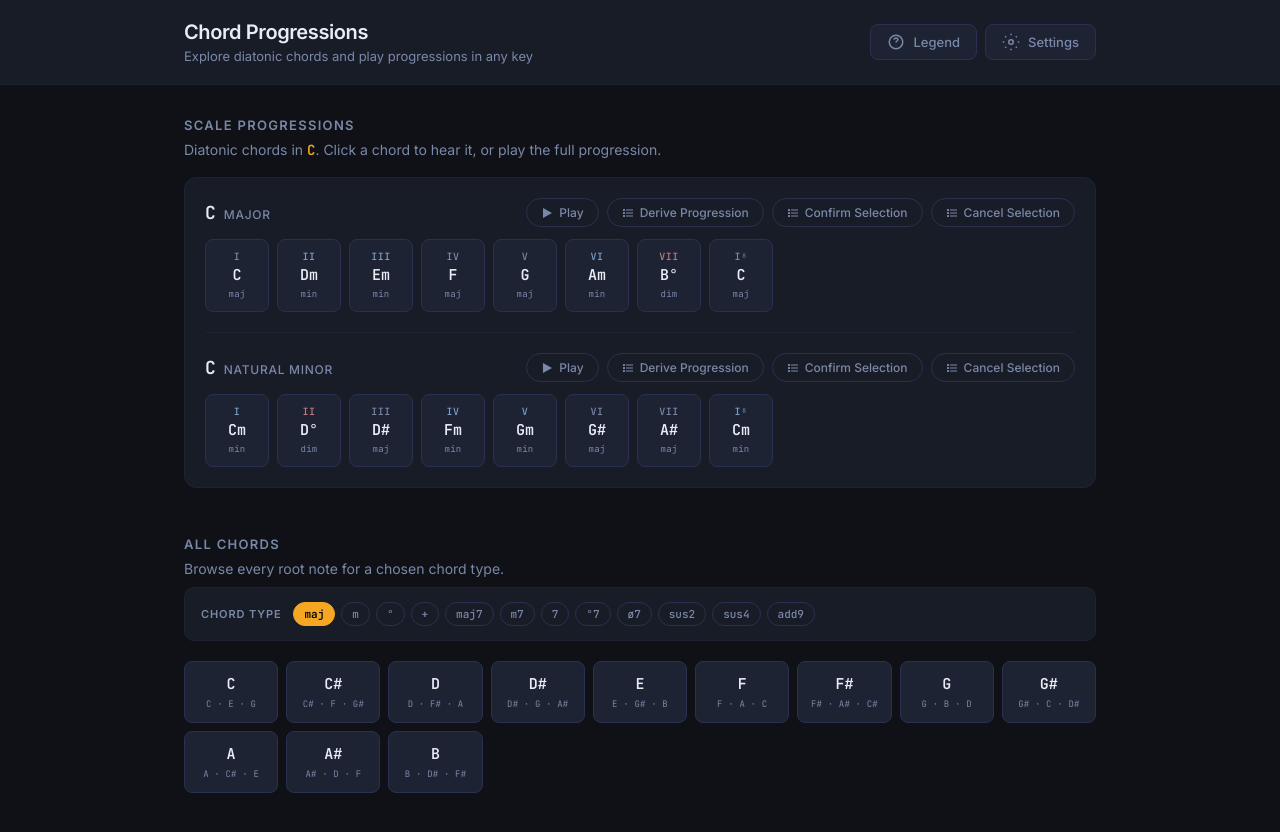
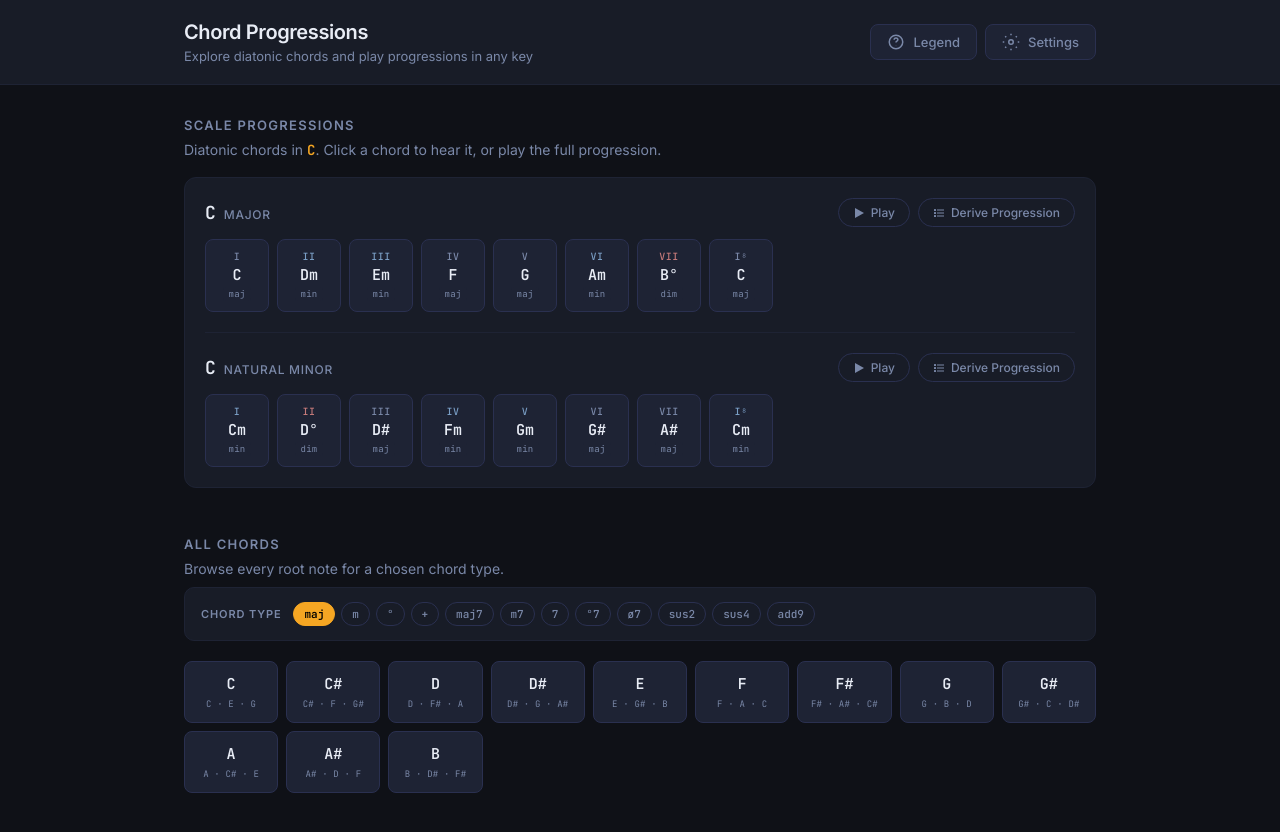
Before and after one commit to GermanCodeEngineer/chord-progressions, a Vue app: page / in a window 1280 px wide. Shown: the top 832 px of the page. Built offline with nearby package versions, Linux system fonts and the light colour scheme.

Commit message:
Continue

```diff
--- a/src/components/RoundCheckbox.vue
+++ b/src/components/RoundCheckbox.vue
@@ -1,4 +1,5 @@
 <script setup>
+// TODO: adapt style to rest of website (gree hook doesn't fit in with the rest of the design)
 const props = defineProps({
   modelValue: {
     type: Boolean,
--- a/src/components/ScaleRow.vue
+++ b/src/components/ScaleRow.vue
@@ -7,7 +7,6 @@
       </div>
 
       <div class="scale-actions">
-        <!-- Play Progression Button -->
         <button
           class="play-progression-btn"
           :class="{ 'is-playing': isThisPlaying }"
@@ -24,14 +23,12 @@
           <span>{{ isThisPlaying ? 'Stop' : 'Play' }}</span>
         </button>
 
-        <!-- Derive Progression Button (Toggles Selection Mode) -->
         <button
+          v-if="!inSelectionMode"
           class="derive-progression-btn"
-          :class="{ 'is-active': inSelectionMode }"
           @click="updateDeriveState(true)"
           title='Select chords to derive a progression'
         >
-          <!-- List/Check icon for selection mode -->
           <svg width="12" height="12" viewBox="0 0 12 12" fill="currentColor">
             <rect x="1" y="2" width="2" height="2" rx="0.5"/>
             <rect x="4" y="2.5" width="7" height="1"/>
@@ -40,45 +37,32 @@
             <rect x="1" y="8" width="2" height="2" rx="0.5"/>
             <rect x="4" y="8.5" width="7" height="1"/>
           </svg>
-          <span>{{ "Derive Progression" }}</span>
+          <span>Derive Progression</span>
         </button>
 
-        <!-- Confirm Derive Progression Button -->
         <button
+          v-if="inSelectionMode"
           class="confirm-selection-btn"
-          @click="updateDeriveState(false)"
-          title="Exit selection mode"
+          @click="updateDeriveState(true)"
+          title="Confirm your selected progression"
         >
-          <!-- List/Check icon for selection mode -->
-          <!-- TODO: Change symbol, make btn green -->
-          <svg width="12" height="12" viewBox="0 0 12 12" fill="currentColor">
-            <rect x="1" y="2" width="2" height="2" rx="0.5"/>
-            <rect x="4" y="2.5" width="7" height="1"/>
-            <rect x="1" y="5" width="2" height="2" rx="0.5"/>
-            <rect x="4" y="5.5" width="7" height="1"/>
-            <rect x="1" y="8" width="2" height="2" rx="0.5"/>
-            <rect x="4" y="8.5" width="7" height="1"/>
+          <svg width="12" height="12" viewBox="0 0 12 12" fill="none" stroke="currentColor" stroke-width="2" stroke-linecap="round" stroke-linejoin="round">
+            <polyline points="2 6 5 9 10 3"/>
           </svg>
-          <span>{{ "Confirm Selection" }}</span>
+          <span>Confirm Selection</span>
         </button>
 
-        <!-- Cancel Derive Progression Button -->
         <button
+          v-if="inSelectionMode"
           class="cancel-selection-btn"
           @click="updateDeriveState(false)"
           title="Exit selection mode"
         >
-          <!-- List/Check icon for selection mode -->
-          <!-- TODO: Change symbol, make btn red -->
-          <svg width="12" height="12" viewBox="0 0 12 12" fill="currentColor">
-            <rect x="1" y="2" width="2" height="2" rx="0.5"/>
-            <rect x="4" y="2.5" width="7" height="1"/>
-            <rect x="1" y="5" width="2" height="2" rx="0.5"/>
-            <rect x="4" y="5.5" width="7" height="1"/>
-            <rect x="1" y="8" width="2" height="2" rx="0.5"/>
-            <rect x="4" y="8.5" width="7" height="1"/>
+          <svg width="12" height="12" viewBox="0 0 12 12" fill="none" stroke="currentColor" stroke-width="2" stroke-linecap="round">
+            <line x1="2" y1="2" x2="10" y2="10"/>
+            <line x1="10" y1="2" x2="2" y2="10"/>
           </svg>
-          <span>{{ "Cancel Selection" }}</span>
+          <span>Cancel</span>
         </button>
       </div>
     </div>
@@ -102,7 +86,6 @@ import ChordButton from './ChordButton.vue'
 import { playProgression, stopProgression, isPlaying, finishWithBase } from '../useAudio.ts'
 import { DEFAULT_BPM, type Chord } from '../musicTheory.ts'
 
-// TypeScript typed Props with defaults
 const props = withDefaults(
   defineProps<{
     rootNote: string
@@ -120,7 +103,6 @@ const thisProgressionId = computed<string>(() => `${props.rootNote}-${props.scal
 const activeProgressionId = ref<string | null>(null)
 const inSelectionMode = ref<boolean>(false)
 
-// Track if THIS scale's progression is playing
 const isThisPlaying = computed<boolean>(() =>
   isPlaying.value && activeProgressionId.value === thisProgressionId.value
 )
@@ -130,15 +112,12 @@ function updateDeriveState(positive: boolean): void {
     if (!inSelectionMode.value) {
       inSelectionMode.value = true
     } else {
-      // Confirm
+      // Confirm logic goes here
+
     }
   } else {
     inSelectionMode.value = false
   }
-}
-
-function toggleSelectionMode(): void {
-  inSelectionMode.value = !inSelectionMode.value
 }
 
 async function handlePlayProgression(): Promise<void> {
@@ -158,6 +137,13 @@ async function handlePlayProgression(): Promise<void> {
 </script>
 
 <style scoped>
+/* Fallback contextual variables if not declared globally */
+:root {
+  --success: #2e7d32;
+  --danger: #d32f2f;
+  --danger-dim: rgba(211, 47, 47, 0.1);
+}
+
 .scale-row {
   padding: 20px 0;
   border-bottom: 1px solid var(--border-subtle);
@@ -181,7 +167,6 @@ async function handlePlayProgression(): Promise<void> {
   gap: 8px;
 }
 
-/* Button action container layout */
 .scale-actions {
   display: flex;
   align-items: center;
@@ -203,6 +188,7 @@ async function handlePlayProgression(): Promise<void> {
   text-transform: uppercase;
 }
 
+/* Base button properties shared across all state controls */
 .play-progression-btn,
 .derive-progression-btn,
 .confirm-selection-btn,
@@ -217,11 +203,12 @@ async function handlePlayProgression(): Promise<void> {
   color: var(--text-muted);
   font-size: 12px;
   font-weight: 500;
-  transition: all 0.15s;
+  transition: all 0.15s ease;
   white-space: nowrap;
   cursor: pointer;
 }
 
+/* Individualized Hover States (Fixed Orange Hover Leakage) */
 .play-progression-btn:hover,
 .derive-progression-btn:hover {
   border-color: var(--accent);
@@ -229,12 +216,35 @@ async function handlePlayProgression(): Promise<void> {
   background: var(--accent-dim);
 }
 
-.play-progression-btn.is-playing,
-.derive-progression-btn.is-active {
+.play-progression-btn.is-playing {
   border-color: var(--accent);
   color: var(--accent);
   background: var(--accent-dim);
-  box-shadow: 0 0 12px var(--accent-glow);
+}
+
+/* Dedicated Green styling for Confirmation */
+.confirm-selection-btn {
+  border-color: var(--success, #2e7d32);
+  color: #fff;
+  background: var(--success, #2e7d32);
+}
+
+.confirm-selection-btn:hover {
+  background: color-mix(in srgb, var(--success, #2e7d32), #000 15%);
+  border-color: color-mix(in srgb, var(--success, #2e7d32), #000 15%);
+  color: #fff;
+}
+
+/* Dedicated Red styling for Cancellation */
+.cancel-selection-btn {
+  border-color: var(--danger, #d32f2f);
+  color: var(--danger, #d32f2f);
+  background: transparent;
+}
+
+.cancel-selection-btn:hover {
+  background: var(--danger-dim, rgba(211, 47, 47, 0.1));
+  color: var(--danger, #d32f2f);
 }
 
 .chords-row {
--- a/src/musicTheory.ts
+++ b/src/musicTheory.ts
@@ -126,7 +126,6 @@ export function buildScaleChords(rootNote: string, scaleType: keyof typeof SCALE
       const idx = (noteIdx + (chordInterval % 12)) % 12
       // Octave shifts for intervals > 11
       const octaveShift = Math.floor(chordInterval / 12)
-      console.log(`Calculating note for root ${note}, chord interval ${chordInterval}: note index ${idx}, octave shift ${octaveShift}`)
       return { note: NOTES[idx]!, octave: 4 + octaveShift }
     })
 
--- a/src/style.css
+++ b/src/style.css
@@ -19,6 +19,11 @@
   --playing-dim: rgba(74, 222, 128, 0.15);
   --font-ui: 'Inter', system-ui, sans-serif;
   --font-mono: 'JetBrains Mono', 'Fira Code', monospace;
+
+  --success: #28a745;
+  --success-dim: rgba(40, 167, 69, 0.15);
+  --danger: #dc3545;
+  --danger-dim: rgba(220, 53, 69, 0.15);
 }
 
 html {
```
